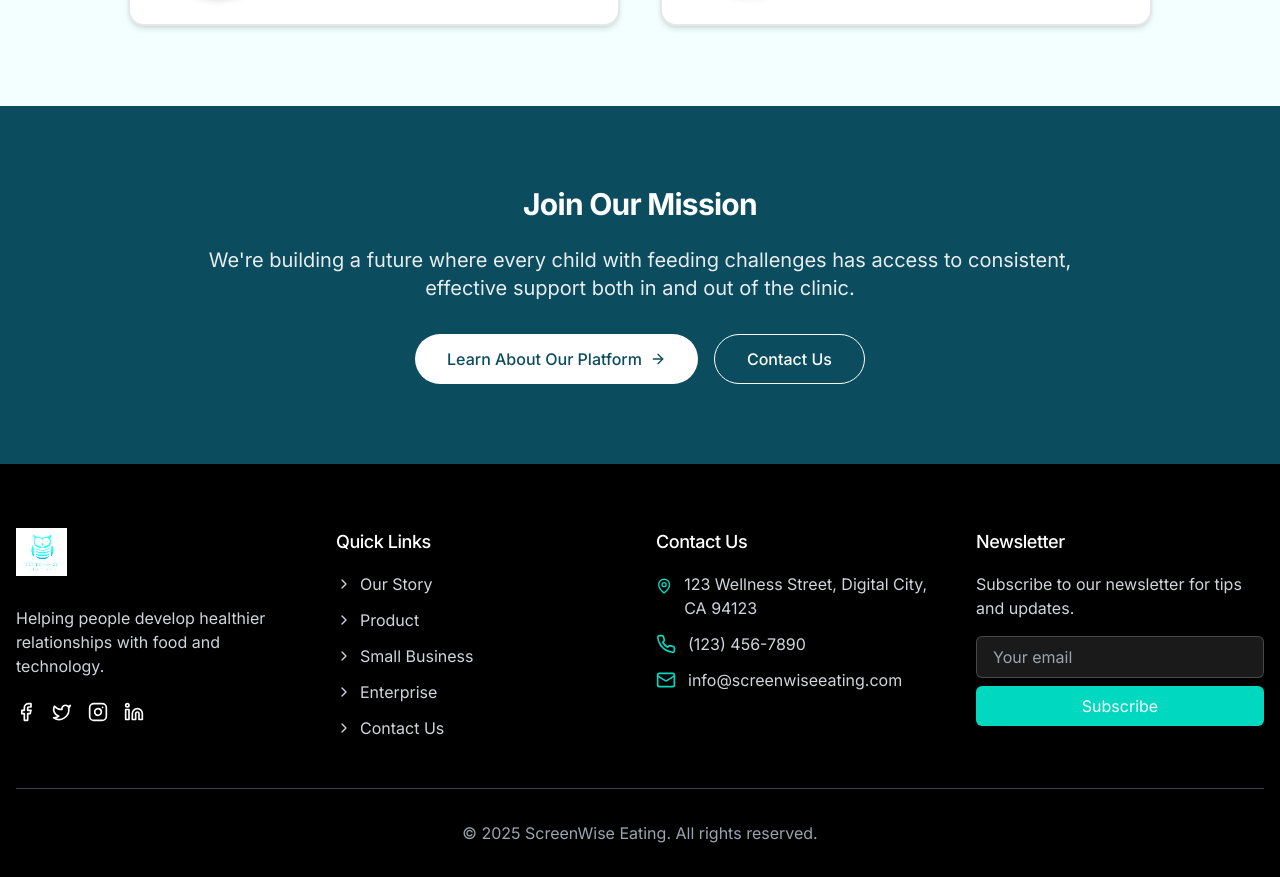
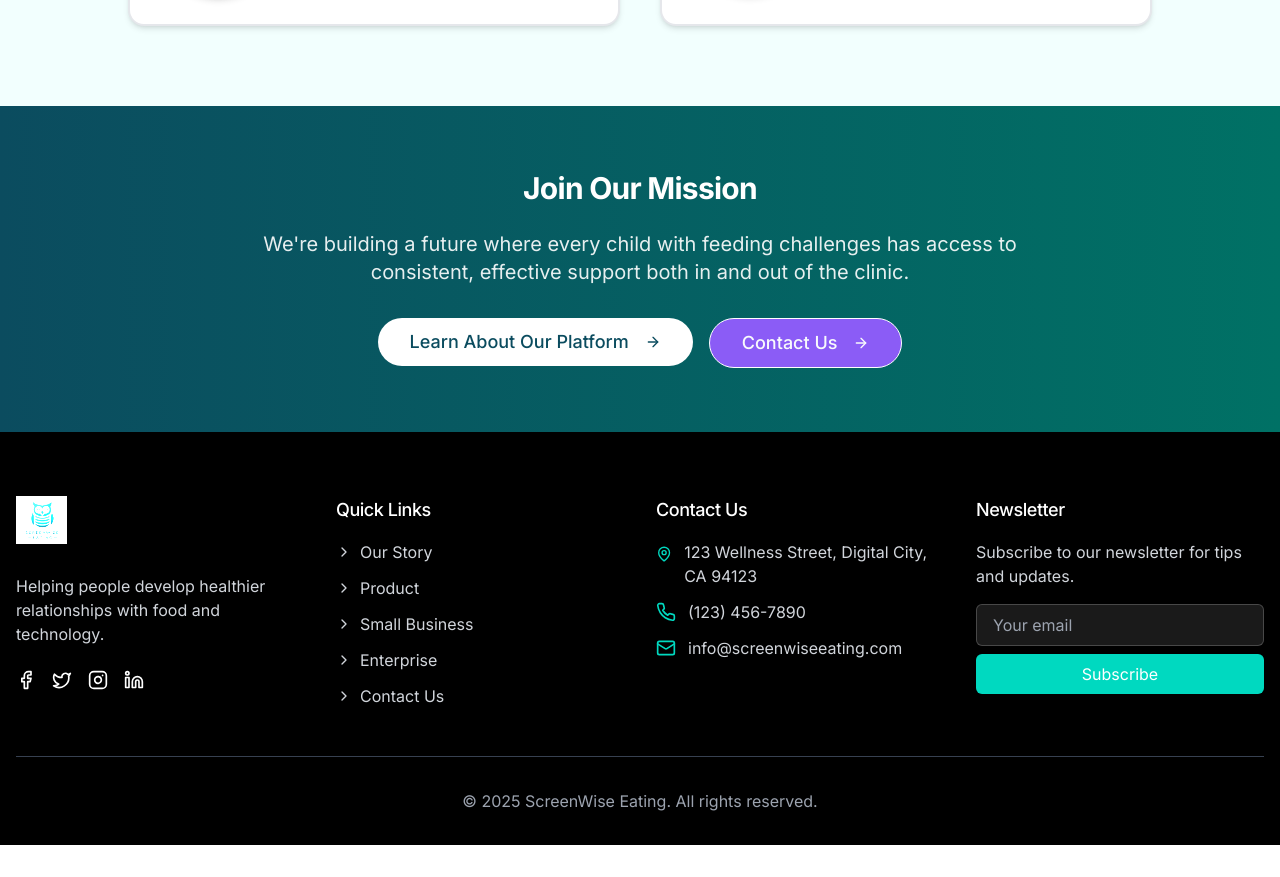
Before and after one commit to canaankimball/screenwise-website-builder, a React (Vite) app: page /our-story in a window 1280 px wide. Shown: the part 2656-3533 px from the top of the page. After the commit the page ends 3501 px from the top, so only its background shows below. Built offline with nearby package versions, Linux system fonts and the light colour scheme.

Commit message:
feat: Apply consistent styling to Our Story's CTA section
Updates the "Join Our Mission" section on the Our Story page to match the styling used on the Product page.

```diff
--- a/src/pages/OurStory.tsx
+++ b/src/pages/OurStory.tsx
@@ -2,6 +2,7 @@ import React from 'react';
 import Layout from '@/components/Layout';
 import { Avatar, AvatarImage, AvatarFallback } from '@/components/ui/avatar';
 import { Card, CardContent } from '@/components/ui/card';
+import { Button } from '@/components/ui/button';
 import { ArrowRight } from 'lucide-react';
 
 const OurStory = () => {
@@ -149,19 +150,19 @@ const OurStory = () => {
       </section>
 
       {/* Call to Action */}
-      <section className="section bg-screenwise-navy text-white">
-        <div className="max-w-4xl mx-auto text-center">
+      <section className="py-16 px-4 md:px-8 bg-gradient-to-r from-screenwise-navy to-screenwise-teal-dark text-white">
+        <div className="max-w-5xl mx-auto text-center">
           <h2 className="text-3xl font-bold mb-6">Join Our Mission</h2>
-          <p className="text-xl mb-8 opacity-90">
+          <p className="text-xl mb-8 opacity-90 max-w-3xl mx-auto">
             We're building a future where every child with feeding challenges has access to consistent, effective support both in and out of the clinic.
           </p>
-          <div className="flex flex-wrap justify-center gap-4">
-            <a href="/product" className="bg-white text-screenwise-navy hover:bg-screenwise-light px-8 py-3 rounded-full font-medium transition-all transform hover:-translate-y-1 inline-flex items-center">
-              Learn About Our Platform <ArrowRight className="ml-2" size={16} />
-            </a>
-            <a href="/contact" className="border border-white text-white hover:bg-white hover:text-screenwise-navy px-8 py-3 rounded-full font-medium transition-all transform hover:-translate-y-1">
-              Contact Us
-            </a>
+          <div className="flex flex-col sm:flex-row justify-center gap-4">
+            <Button className="bg-white text-screenwise-navy hover:bg-screenwise-light rounded-full px-8 py-6 text-lg">
+              Learn About Our Platform <ArrowRight className="ml-2" size={18} />
+            </Button>
+            <Button variant="outline" className="border-white rounded-full px-8 py-6 text-lg text-slate-50 bg-violet-500 hover:bg-violet-400">
+              Contact Us <ArrowRight className="ml-2" size={18} />
+            </Button>
           </div>
         </div>
       </section>
```
